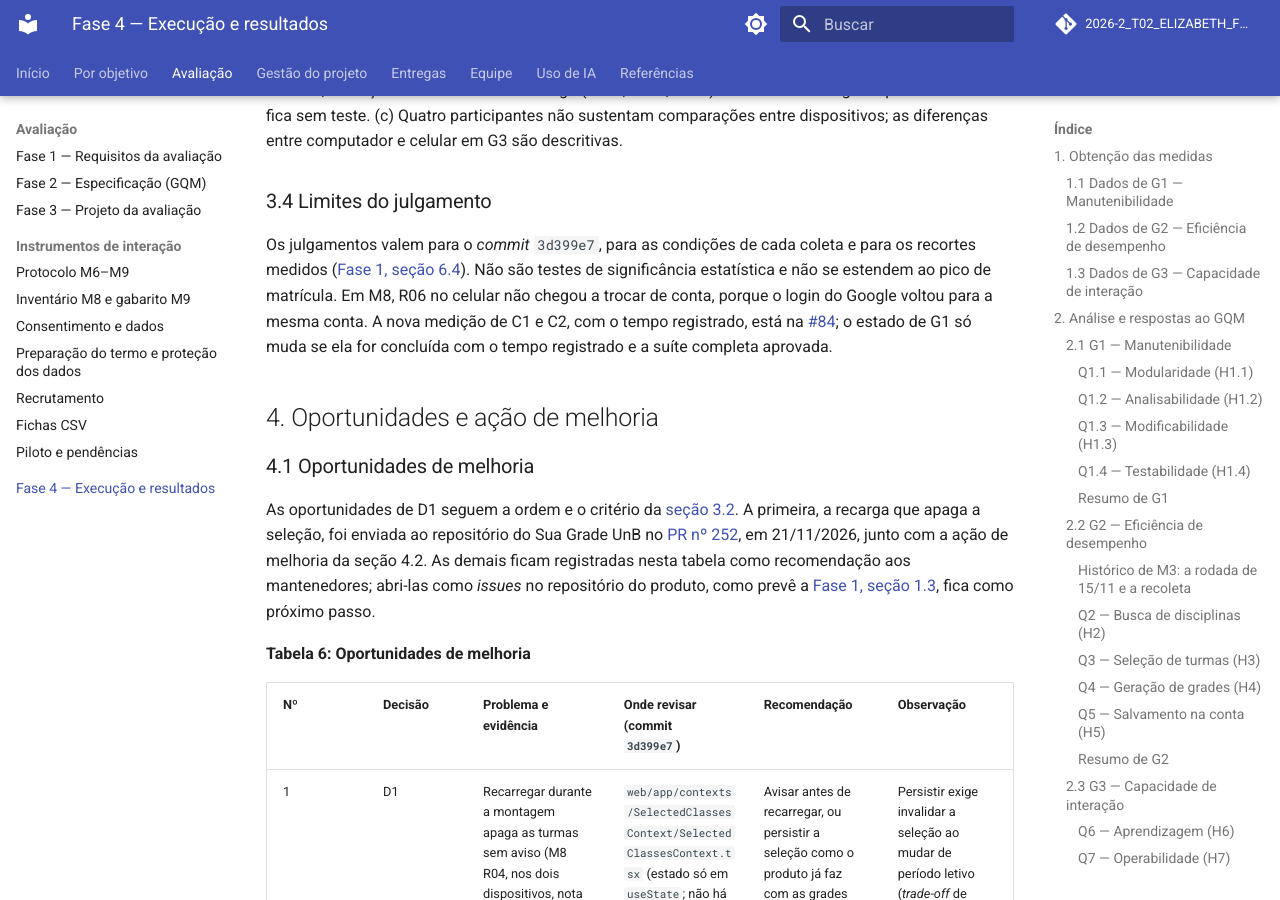
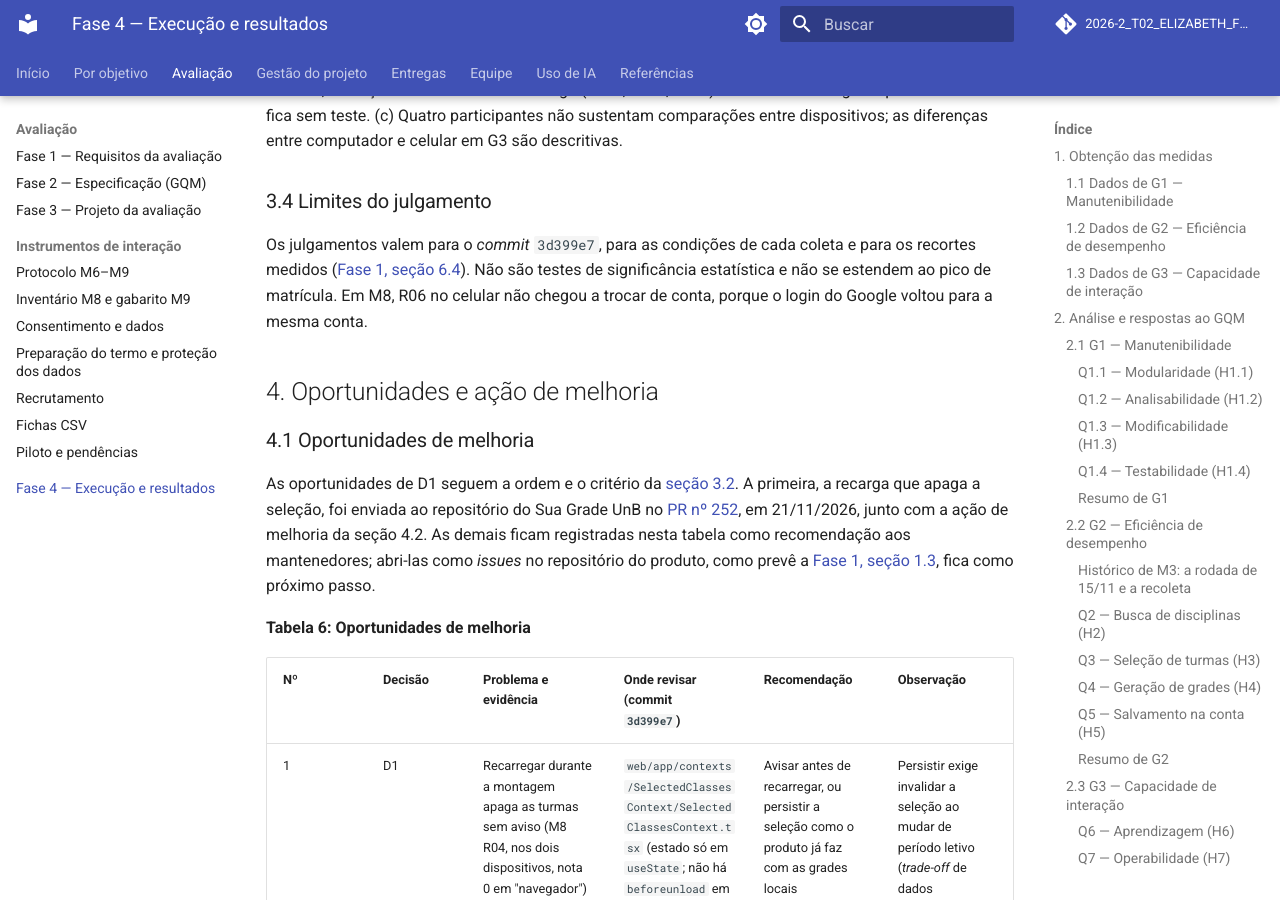
Before and after one commit to FCTE-Qualidade-de-Software-1/2026-2_T02_ELIZABETH_FRIEDMAN, an MkDocs documentation site: the page built from docs/fase-4.md, in a window 1280 px wide and 900 px high, scrolled down 16143 px. Built offline with MkDocs 1.6.1 and Material for MkDocs 9.7.7, drawn with Linux system fonts in a browser that asks for light colours; comment, search, counter and statistics services are not loaded.

Commit message:
docs: remove as referências à nova medição de M1.3

```diff
--- a/docs/fase-3.md
+++ b/docs/fase-3.md
@@ -318,8 +318,7 @@ O piloto M1.4 foi executado por Codex com autorização de Lucas, que versionou
 A issue #38 foi concluída em 15/11/2026. A coleta formal de M1.1, M1.2 e M1.4 foi feita por Kaleb
 em 15/11/2026 e repetiu os valores do piloto. Em M1.3, os *patches* de C1 e C2 foram entregues por
 Joaquim em 12/11/2026, sem registro do tempo nem da execução; por isso M1.3 ficou sem medida válida
-([Fase 4, Q1.3](fase-4.md#21-g1-manutenibilidade)). Em 23/11/2026, a equipe abriu a [#84](https://github.com/FCTE-Qualidade-de-Software-1/2026-2_T02_ELIZABETH_FRIEDMAN/issues/84) para refazer
-a medição de C1 e C2 com o tempo registrado.
+([Fase 4, Q1.3](fase-4.md#21-g1-manutenibilidade)).
 
 ## 2. Recursos e ambiente de avaliação
 
@@ -658,14 +657,12 @@ começa depois do fim das que aparecem em **Depende de**. A coluna **Situação*
 | #47 | Artigo: Fase 4, resultados e conclusão | João | 20/11 | 22/11 | 20/11 | n/a | #42–#46, #68 | Concluída |
 | #50 | Gestão PSM/CID, atas e decisões da E2 | Joaquim, Eduardo | 02/11 | 22/11 | 21/11 | n/a | contínuo | Concluída |
 | #51 | Fechamento da E2: GitPage, contribuição e *release* v2.0 | Eduardo | 22/11 | 24/11 (previsão) | 22/11 | n/a | #48, #50 | Em andamento |
-| #84 | Fase 4: nova medição de M1.3 (C1 e C2) com tempo registrado | Joaquim | 23/11 | 24/11 (previsão) | 24/11 | M1.3 | #42 | A fazer |
 | #48 | Artigo: revisão final da 2ª versão | João, Júlia | 21/11 | 24/11 (previsão) | 21/11 | n/a | #47 | Em andamento; versão final do artigo até 24/11 |
 
 Em relação à revisão de 12/11, a coleta da Fase 4 (#42 a #44) terminou de um a dois dias antes do
 previsto, e o julgamento (#45) foi antecipado para 16/11. O método de G1 (#38) fechou três dias depois do
 previsto, e a ação de melhoria (#46) e o artigo (#47), um e dois dias depois. Em 22/11, a docente adiou a entrega da E2 de 22/11 para 24/11, às 23h59; a revisão final do artigo (#48) e o
-fechamento da E2 (#51) passaram para essa data, e a gestão da E2 (#50) foi concluída em 22/11. Em 23/11, a
-equipe abriu a #84 para refazer a medição de M1.3, que tinha ficado sem medida válida, com o mesmo prazo.
+fechamento da E2 (#51) passaram para essa data, e a gestão da E2 (#50) foi concluída em 22/11.
 
 ### 3.1 Cronograma de M6 a M9 (issue #40)
 
@@ -727,7 +724,7 @@ A tabela da seção 1 cobre M1.1 a M1.4 e M2 a M9, com a mesma numeração.
 | Sessão da conta de teste em M5 | Resolvida: fluxo do *frontend* com o *token* simulado no fragmento; cookie aceito no piloto ([1.1.6](#116-sessao-da-conta-de-teste-m5)) | #39 |
 | Revisão de M5 para a modalidade navegador (sem ação de salvar nem sinal de conclusão) | **Decidida em 12/11/2026:** M5 avalia só o salvamento na conta; Fase 2 corrigida ([4.1](#41-o-que-mudou-em-relacao-a-fase-2-e-por-que), linha 5) | #63 |
 | Configuração própria do `coverage` (`source` explícito, sem `pragma: no cover`) | Resolvida: arquivo de configuração próprio usado no piloto de 08/11 e na coleta formal de 15/11 (`avaliacao/manutenibilidade/cobertura.sh`) | #38, concluído |
-| Executor de C1 e C2 e fichas das mudanças | Fichas preparadas; *patches* entregues por Joaquim em 12/11, sem registro de tempo, e M1.3 ficou sem medida válida ([Fase 4, Q1.3](fase-4.md#21-g1-manutenibilidade)); nova medição na [#84](https://github.com/FCTE-Qualidade-de-Software-1/2026-2_T02_ELIZABETH_FRIEDMAN/issues/84) | #38, #42, #84 |
+| Executor de C1 e C2 e fichas das mudanças | Fichas preparadas; *patches* entregues por Joaquim em 12/11, sem registro de tempo, e M1.3 ficou sem medida válida ([Fase 4, Q1.3](fase-4.md#21-g1-manutenibilidade)) | #38, #42 |
 | Ambiente das sessões de M6–M9 | **Decidido em 15/11/2026:** site público com a conta Google do participante ([4.1](#41-o-que-mudou-em-relacao-a-fase-2-e-por-que), linha 6) | #40, #44 |
 | Número e perfil dos participantes, limites $E$ e $T$ de M6, consentimento | Resolvida: quatro estudantes sem uso prévio, dois por dispositivo; $E$ = 3 min e $T$ = 15 min; termo de consentimento ([protocolo 0.3](avaliacao-interacao/protocolo.md)) | #40, concluído |
 | Inventário de riscos de M8 e gabarito de M9 | Resolvida ([instrumentos](avaliacao-interacao/instrumentos.md)) | #40, concluído |
--- a/docs/fase-4.md
+++ b/docs/fase-4.md
@@ -623,9 +623,7 @@ descritivas.
 Os julgamentos valem para o *commit* `3d399e7`, para as condições de cada coleta e para os
 recortes medidos ([Fase 1, seção 6.4](fase-1.md#64-limites-de-validade-dos-resultados)). Não
 são testes de significância estatística e não se estendem ao pico de matrícula. Em M8, R06 no celular não
-chegou a trocar de conta, porque o login do Google voltou para a mesma conta. A nova medição de C1 e C2, com o tempo
-registrado, está na [#84](https://github.com/FCTE-Qualidade-de-Software-1/2026-2_T02_ELIZABETH_FRIEDMAN/issues/84); o estado de G1 só muda se ela for concluída com o tempo registrado e a suíte
-completa aprovada.
+chegou a trocar de conta, porque o login do Google voltou para a mesma conta.
 
 ## 4. Oportunidades e ação de melhoria
 
--- a/docs/objetivo-g1.md
+++ b/docs/objetivo-g1.md
@@ -6,7 +6,7 @@ edite a fase. São escritos à mão aqui: o quadro de estado, a tabela da seçã
 -->
 
 !!! warning "Estado: Inconclusivo"
-    H1.1, H1.2 e H1.4 foram sustentadas. H1.3 está inconclusiva porque C1 e C2 não têm execução com o tempo registrado; a nova medição está na [#84](https://github.com/FCTE-Qualidade-de-Software-1/2026-2_T02_ELIZABETH_FRIEDMAN/issues/84).
+    H1.1, H1.2 e H1.4 foram sustentadas. H1.3 está inconclusiva porque C1 e C2 não têm execução com o tempo registrado.
     Ver o [julgamento dos três objetivos](fase-4.md#31-estado-de-cada-hipotese-e-de-cada-objetivo).
 
 ## 1. Visão geral
```
